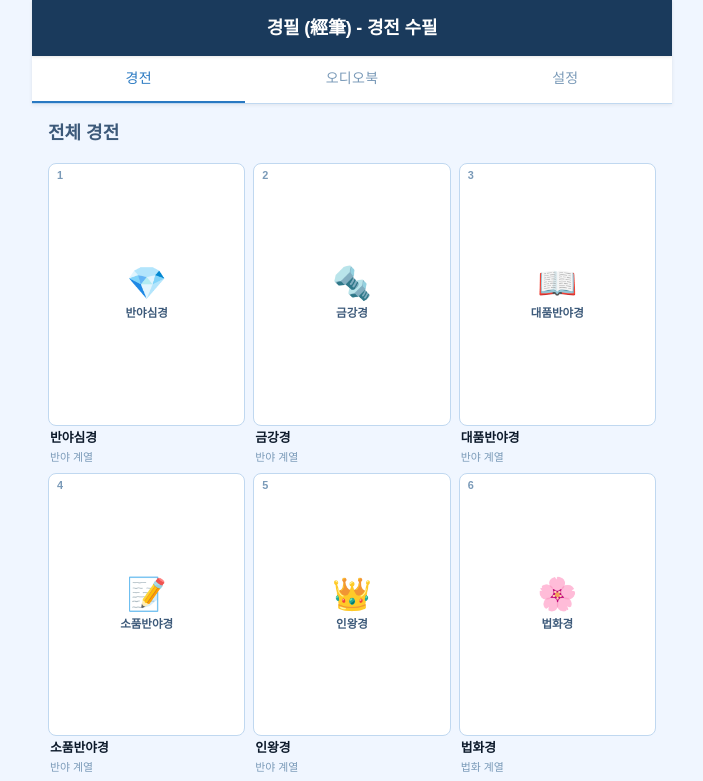
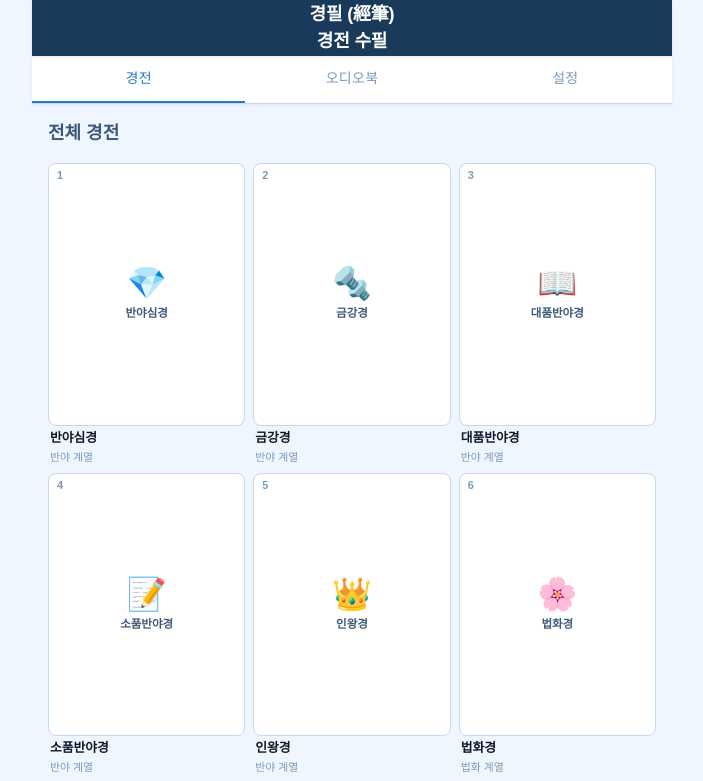
Before and after one commit to danielk0121/buddhist-app, a React (Vite) app: page / in a window 1280 px wide. Shown: the top 781 px of the page, without its empty margins (288-991 px from the left). Built offline with nearby package versions, Linux system fonts and the light colour scheme; no server answers.

Commit message:
상단바 제목 줄바꿈 적용, 경전 상세 우상단 설정 버튼 삭제

```diff
--- a/webapp/App.jsx
+++ b/webapp/App.jsx
@@ -14,7 +14,11 @@ const TAB_PATHS = ['/', '/audio', '/settings']
 const NO_TABBAR = ['/about']
 
 function AppToolbar() {
-  return <Toolbar title="경필 (經筆) - 경전 수필" />
+  return (
+    <Toolbar
+      title={<>경필 (經筆)<br />경전 수필</>}
+    />
+  )
 }
 
 export default function App() {
--- a/webapp/pages/SutraDetail.jsx
+++ b/webapp/pages/SutraDetail.jsx
@@ -76,7 +76,6 @@ export default function SutraDetail() {
       <Toolbar
         title={sutra.titleKo}
         left={<button className="toolbar-btn" onClick={() => navigate(-1)} aria-label="뒤로가기">←</button>}
-        right={<button className="toolbar-btn" onClick={() => navigate('/settings')} aria-label={t('settings')}>{t('settings')}</button>}
       />
 
       <div className="page-content">
```
Also changed, not shown: doc/todo_상단바_수정2.md (added, +10 -0 lines), doc/done/todo_sqlite_데이터전환.md (renamed from doc/todo_sqlite_데이터전환.md).
